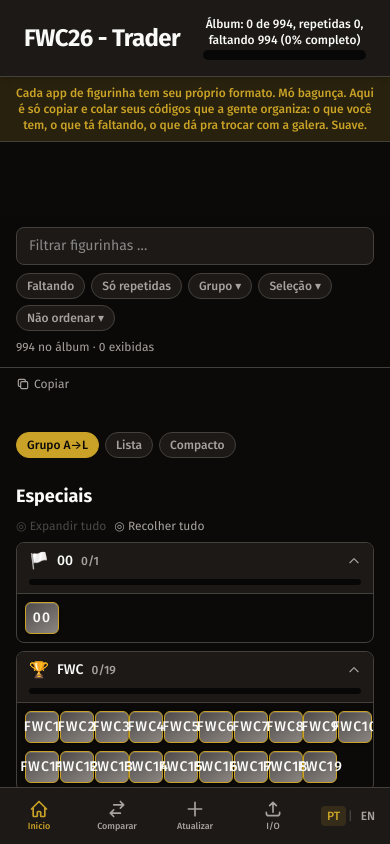
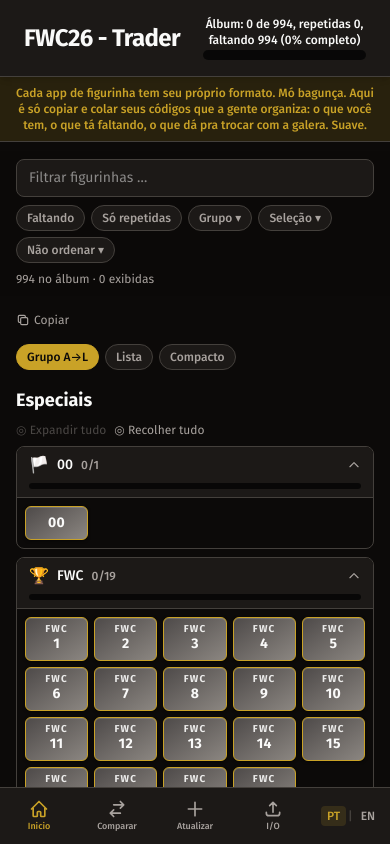
Before and after one commit to arielpchara/fwc-2026-sticker-manager, a React (Vite) app in the folder web/: page / in a window 390 px wide. Built offline with nearby package versions, Linux system fonts and the light colour scheme.

Commit message:
feat: mobile vertical stickers and tighten main page top gap

```diff
--- a/web/src/ui/common/Body.tsx
+++ b/web/src/ui/common/Body.tsx
@@ -1,8 +1,16 @@
 import type { ReactNode } from "react";
 
-export default function Body({ children }: { children: ReactNode }) {
+export default function Body({
+  children,
+  className = "",
+}: {
+  children: ReactNode;
+  className?: string;
+}) {
   return (
-    <main className="flex-1 w-full max-w-3xl mx-auto px-4 py-8 space-y-10">
+    <main
+      className={`flex-1 w-full max-w-3xl mx-auto px-4 py-8 space-y-10 ${className}`}
+    >
       {children}
     </main>
   );
--- a/web/src/ui/common/GroupSticker.tsx
+++ b/web/src/ui/common/GroupSticker.tsx
@@ -195,7 +195,7 @@ export default function GroupSticker({
                 />
               </span>
             </summary>
-            <div className="grid grid-cols-10 p-2 border-t border-border gap-2">
+            <div className="grid grid-cols-5 md:grid-cols-10 p-2 border-t border-border gap-1.5 md:gap-2">
               {getStickerList(team, stickers).map(([code, qdy]) => (
                 <Sticker
                   key={code}
--- a/web/src/ui/common/Sticker.tsx
+++ b/web/src/ui/common/Sticker.tsx
@@ -1,5 +1,9 @@
 import React from "react";
-import { isChroma, prefixOf } from "../../application/stickerTools.js";
+import {
+  isChroma,
+  numberOf,
+  prefixOf,
+} from "../../application/stickerTools.js";
 import { flagOf, colorOf, secondaryColorOf } from "../../constants/flags.js";
 
 interface StickerProps extends React.HTMLAttributes<HTMLSpanElement> {
@@ -8,6 +12,12 @@ interface StickerProps extends React.HTMLAttributes<HTMLSpanElement> {
   qty?: number;
   compact?: boolean;
   full?: boolean;
+}
+
+function numberLabel(code: string | null): string {
+  if (!code) return "--";
+  const n = numberOf(code);
+  return Number.isFinite(n) ? String(n) : "--";
 }
 
 export default function Sticker({
@@ -21,17 +31,16 @@ export default function Sticker({
   const prefix = code ? prefixOf(code) : "00";
   const chroma = code ? isChroma(code) : false;
   const isMissing = qty === 0;
+  const team = (prefix || "??").toUpperCase();
+  const num = numberLabel(code);
+  const displayCode = (code || "----").toUpperCase();
+  const isZeroZero = displayCode === "00";
 
   const baseColor = isMissing
     ? "#8a8580"
     : prefix
       ? colorOf(prefix)
       : "#b4b4b4";
-  const displayCode = (code || "----").toUpperCase();
-
-  const baseClasses = compact
-    ? "px-1.5 py-0.5 text-[11px] tracking-wider"
-    : "px-4 py-2 text-sm tracking-wider";
 
   const glassClass = chroma ? "sticker-glass chroma" : "sticker-glass";
 
@@ -52,7 +61,9 @@ export default function Sticker({
   return (
     <span
       {...rest}
-      className={`inline-flex items-center gap-1 rounded-md text-fg uppercase leading-none select-none overflow-visible ${isMissing && "missing"} ${baseClasses} ${full ? "w-full h-full justify-center" : ""} ${glassClass}`}
+      className={`inline-flex rounded-md text-fg uppercase leading-none select-none overflow-visible ${isMissing ? "missing" : ""} ${glassClass} ${
+        full ? "w-full h-full justify-center" : ""
+      } flex-col items-center justify-center gap-0.5 px-1.5 py-1.5 md:flex-row md:gap-1 md:px-4 md:py-2`}
       style={{
         background: isMissing
           ? "linear-gradient(145deg, #4e4a49 0%, #8b8681 100%)"
@@ -60,14 +71,29 @@ export default function Sticker({
       }}
     >
       {displayFlag && (
-        <span
-          className={`leading-none opacity-90 font-semibold ${compact ? "text-xs" : "text-base"}`}
-        >
+        <span className="leading-none opacity-90 font-semibold text-xs md:text-base">
           {flagOf(prefix)}
         </span>
       )}
+
+      {/* mobile: team over number (00 = big number only) */}
+      <span className="relative z-10 flex flex-col items-center md:hidden">
+        {!isZeroZero && (
+          <span className="text-[10px] font-semibold tracking-[0.12em] opacity-90">
+            {team}
+          </span>
+        )}
+        <span
+          className="text-sm font-black tracking-wide"
+          style={{ fontWeight: 700 }}
+        >
+          {isZeroZero ? "00" : num}
+        </span>
+      </span>
+
+      {/* desktop: full code */}
       <span
-        className="relative z-10 tracking-[0.08em] font-black"
+        className="relative z-10 hidden md:inline tracking-[0.08em] font-black text-sm"
         style={{ fontWeight: 500 }}
       >
         {displayCode}
--- a/web/src/ui/pages/MainPage.tsx
+++ b/web/src/ui/pages/MainPage.tsx
@@ -100,11 +100,12 @@ export default function MainPage() {
 
   return (
     <MainLayout>
-      <Body>
+      <Body className="!pt-2 !pb-8 !space-y-4">
+        <div>
           <div ref={searchSentinelRef} className="h-px w-full" aria-hidden />
           <div
-          className={`sticky top-0 z-30 -mx-4 px-4 py-3 mb-2 bg-bg/95 backdrop-blur-sm border-b border-border transition-shadow ${
-            searchStuck ? "shadow-md shadow-black/40" : ""
+            className={`sticky top-0 z-30 -mx-4 px-4 py-2 bg-bg/95 backdrop-blur-sm border-b border-border transition-shadow ${
+              searchStuck ? "shadow-md shadow-black/40" : "border-transparent"
             }`}
           >
             <AlbumSearch
@@ -117,9 +118,10 @@ export default function MainPage() {
               hideCount={searchStuck}
             />
           </div>
+        </div>
         <CopyButton text={copyText} />
 
-        <div className="mb-6">
+        <div>
           <DisplayMode
             layout={layout}
             onLayout={setLayout}
```
Lines whose indentation alone changed are shown as unchanged.
